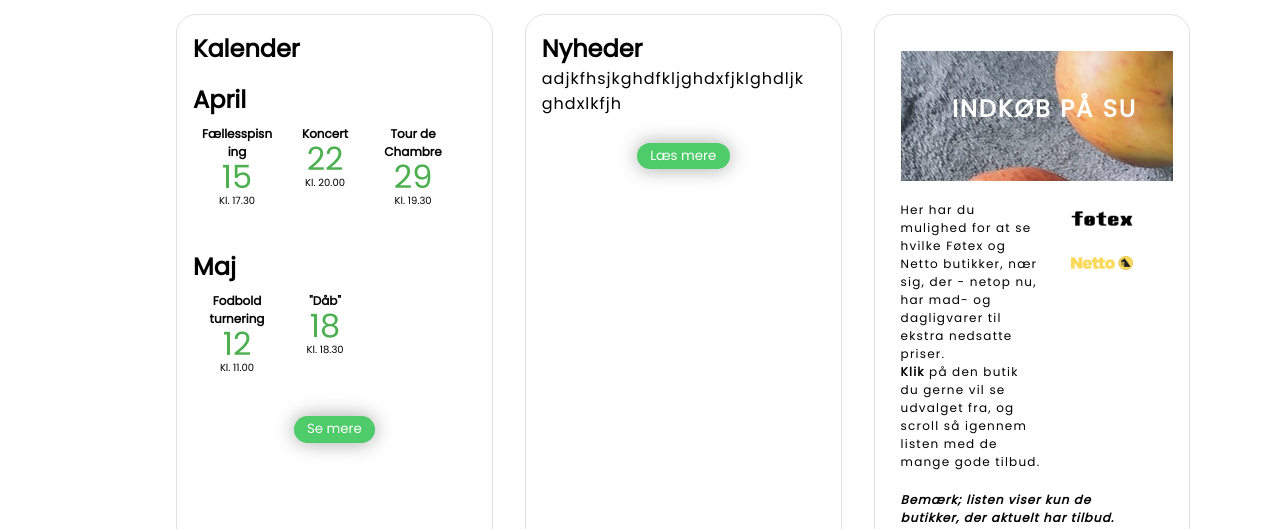
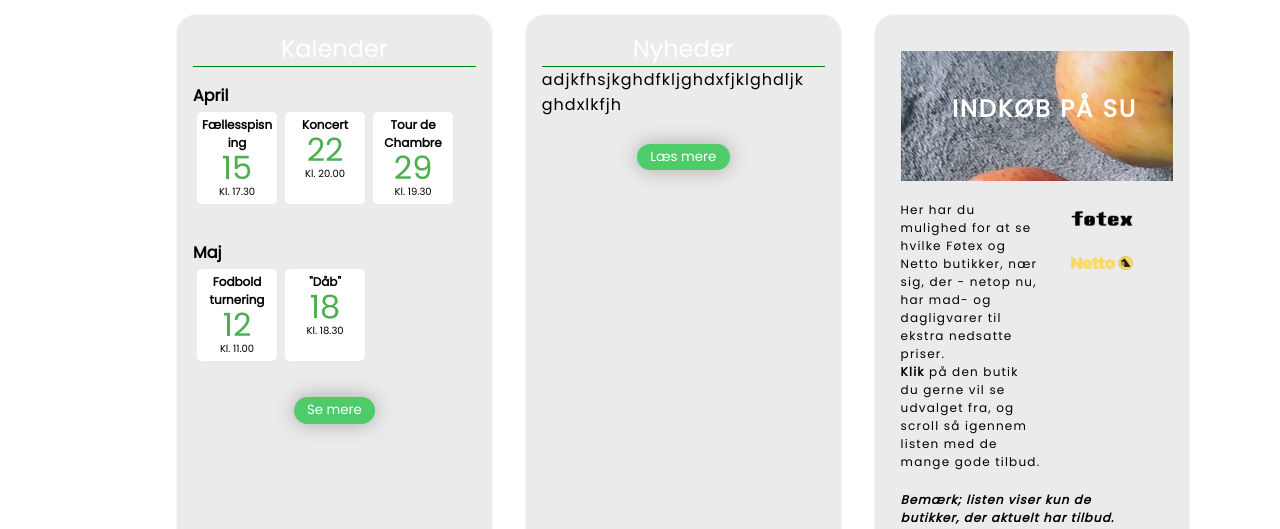
Before and after one commit to TWaskiw/kollegium, a plain HTML site: page index.html in a window 1280 px wide. Shown: the part 332-861 px from the top of the page. Drawn offline with Linux system fonts and the light colour scheme; no server answers.

Commit message:
Add files via upload

```diff
--- a/css/style.css
+++ b/css/style.css
@@ -171,6 +171,8 @@ body {
 }
 
 /*--------- Forside --------*/
+
+/*--------- Forside --------*/
 .forsidecontent {
   width: 100%;
   padding-top: 130px;
@@ -198,20 +200,25 @@ body {
 }
 
 article {
-  border: 1px solid rgb(226, 226, 226);
+  border: 1px solid rgb(247, 247, 247);
   border-radius: 20px;
   margin: 2em 0;
   width: 90%;
   padding: 1em;
   overflow-wrap: break-word;
+  background: rgb(235, 235, 235);
 }
 
 article p {
   color: black;
 }
 
-article h1 {
+.articlename {
+  color: white;
+  font-weight: 400;
   font-size: 24px;
+  text-align: center;
+  border-bottom: 1px solid green;
 }
 
 article li {
@@ -240,7 +247,6 @@ article button {
 article button:hover {
   background-color: #71d687;
 }
-
 
 .calender-wrap {
   margin: 1em 1em 1em 0;
```
